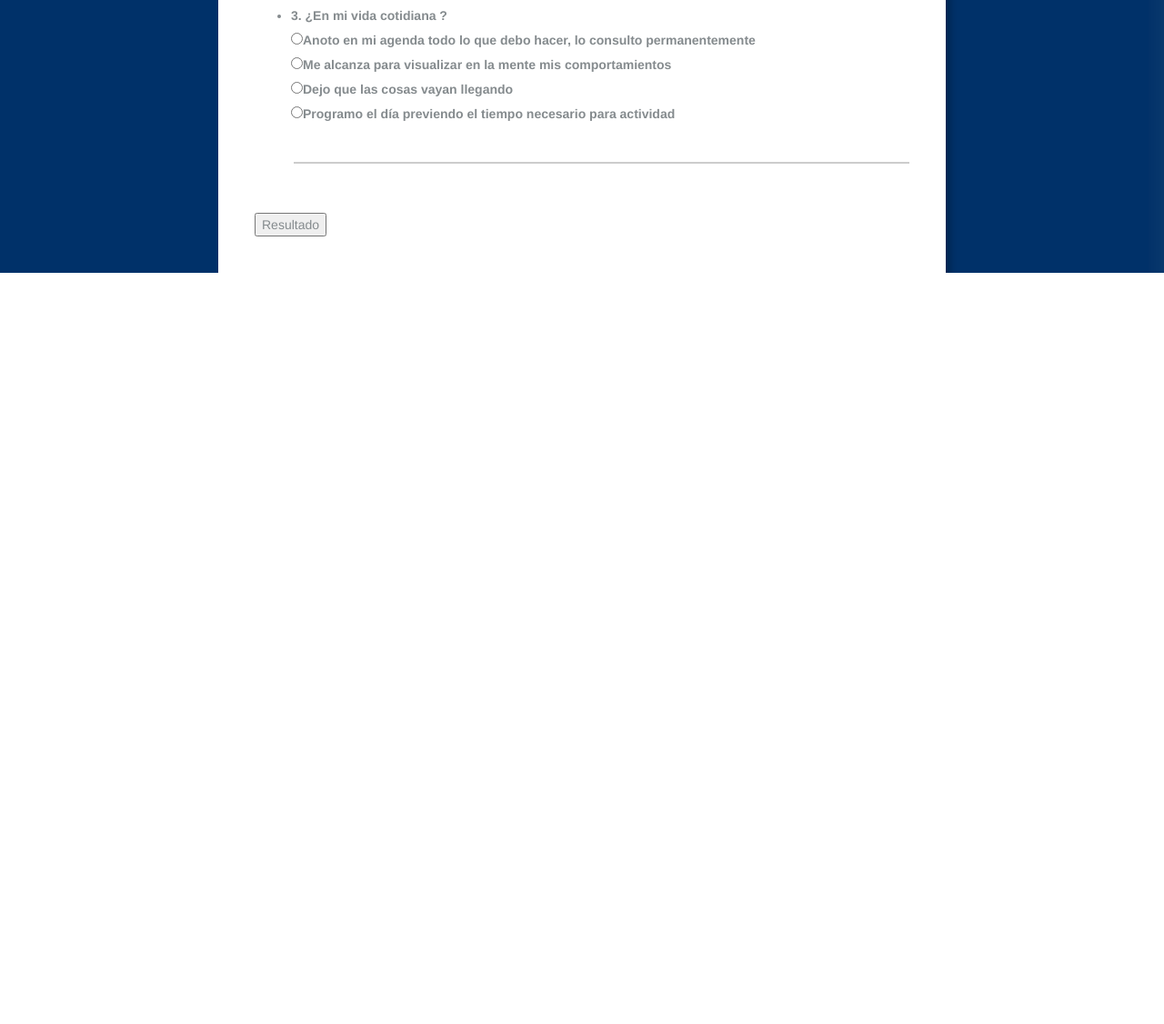
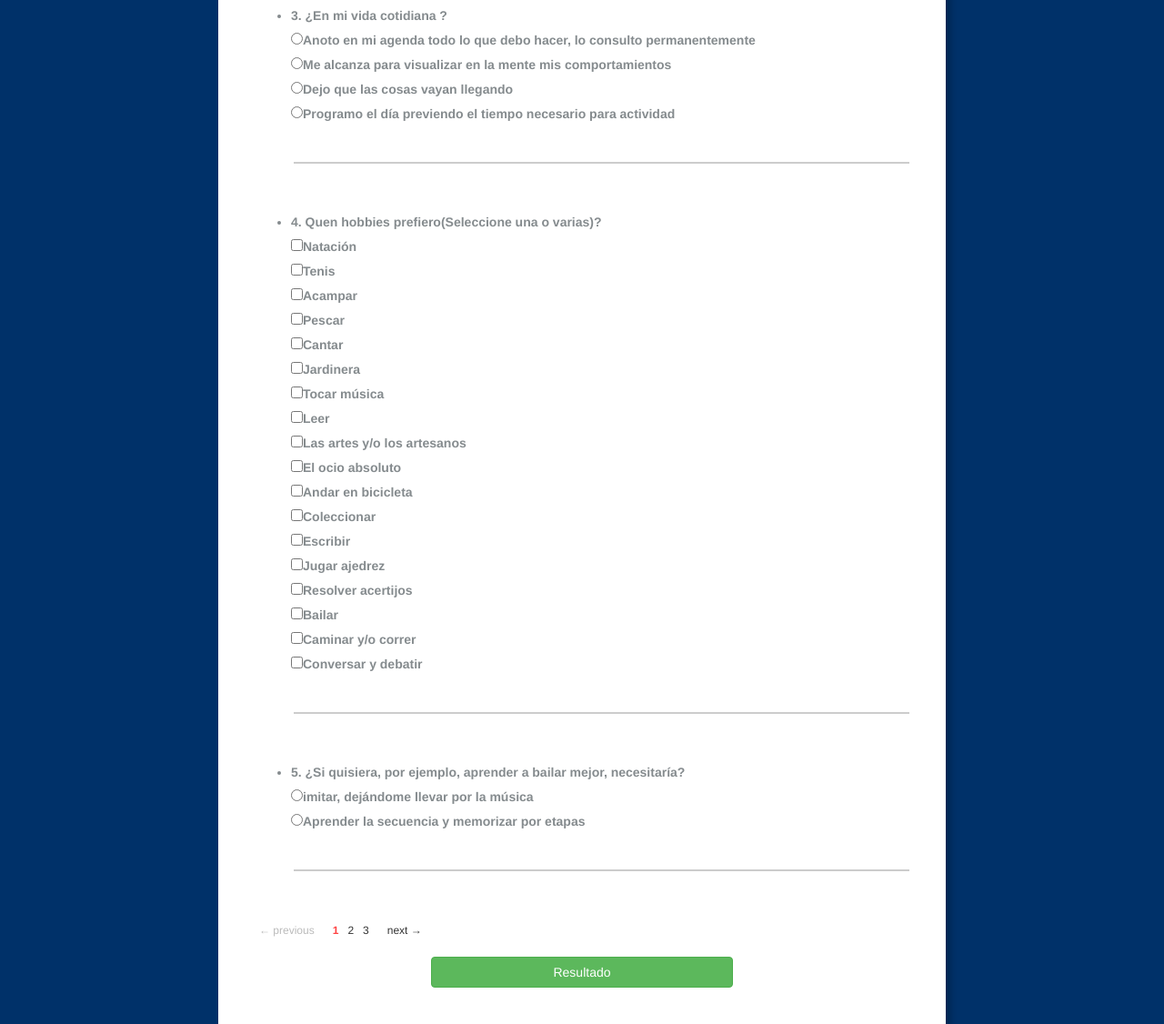
Before and after one commit to SdMSyN/Encuesta, a plain HTML site: page encuestap/estilos_aprendezaje_hemisferio_dominante.html in a window 1280 px wide. Shown: the part 754-1880 px from the top of the page at 91% size. Before the commit the page ends 1054 px from the top, so only its background shows below. Drawn offline with nearby package versions, Linux system fonts and the light colour scheme.

Commit message:
Cambios Estilos

```diff
--- a/encuestap/estilos_aprendezaje_hemisferio_dominante.html
+++ b/encuestap/estilos_aprendezaje_hemisferio_dominante.html
@@ -21,7 +21,7 @@
                 /* initiate the plugin */
                 $("div.holder").jPages({
                     containerID: "itemContainer",
-                    perPage: 3,
+                    perPage: 5,
                     startPage: 1,
                     startRange: 1,
                     midRange: 5,
@@ -101,24 +101,24 @@
                             </p><hr /></li>
                         <li><label>4. Quen hobbies prefiero(Seleccione una o varias)?</label>
                             <p>
-                                <label><input type="radio" name="radio4" id="radio4" value="9"/>Natación</label><br />
-                                <label><input type="radio" name="radio4" id="radio4" value="4"/>Tenis</label><br />
-                                <label><input type="radio" name="radio4" id="radio4" value="7"/>Acampar</label><br />
-                                <label><input type="radio" name="radio4" id="radio4" value="8"/>Pescar</label><br />
-                                <label><input type="radio" name="radio4" id="radio4" value="3"/>Cantar</label><br />
-                                <label><input type="radio" name="radio4" id="radio4" value="5"/>Jardinera</label><br />
-                                <label><input type="radio" name="radio4" id="radio4" value="4"/>Tocar música</label><br />
-                                <label><input type="radio" name="radio4" id="radio4" value="3"/>Leer</label><br />
-                                <label><input type="radio" name="radio4" id="radio4" value="6"/>Las artes y/o los artesanos</label><br />
-                                <label><input type="radio" name="radio4" id="radio4" value="3"/>El ocio absoluto</label><br />
-                                <label><input type="radio" name="radio4" id="radio4" value="9"/>Andar en bicicleta</label> <br />
-                                <label><input type="radio" name="radio4" id="radio4" value="5"/>Coleccionar</label><br />
-                                <label><input type="radio" name="radio4" id="radio4" value="8"/>Escribir</label><br />
-                                <label><input type="radio" name="radio4" id="radio4" value="1"/>Jugar ajedrez</label><br />
-                                <label><input type="radio" name="radio4" id="radio4" value="2"/>Resolver acertijos</label><br />
-                                <label><input type="radio" name="radio4" id="radio4" value="2"/>Bailar</label><br />
-                                <label><input type="radio" name="radio4" id="radio4" value="5"/>Caminar y/o correr</label><br />
-                                <label><input type="radio" name="radio4" id="radio4" value="7"/>Conversar y debatir</label><br />
+                                <label><input type="checkbox" name="radio4[]" id="radio4" value="9"/>Natación</label><br />
+                                <label><input type="checkbox" name="radio4[]" id="radio4" value="4"/>Tenis</label><br />
+                                <label><input type="checkbox" name="radio4[]" id="radio4" value="7"/>Acampar</label><br />
+                                <label><input type="checkbox" name="radio4[]" id="radio4" value="8"/>Pescar</label><br />
+                                <label><input type="checkbox" name="radio4[]" id="radio4" value="3"/>Cantar</label><br />
+                                <label><input type="checkbox" name="radio4[]" id="radio4" value="5"/>Jardinera</label><br />
+                                <label><input type="checkbox" name="radio4[]" id="radio4" value="4"/>Tocar música</label><br />
+                                <label><input type="checkbox" name="radio4[]" id="radio4" value="3"/>Leer</label><br />
+                                <label><input type="checkbox" name="radio4[]" id="radio4" value="6"/>Las artes y/o los artesanos</label><br />
+                                <label><input type="checkbox" name="radio4[]" id="radio4" value="3"/>El ocio absoluto</label><br />
+                                <label><input type="checkbox" name="radio4[]" id="radio4" value="9"/>Andar en bicicleta</label> <br />
+                                <label><input type="checkbox" name="radio4[]" id="radio4" value="5"/>Coleccionar</label><br />
+                                <label><input type="checkbox" name="radio4[]" id="radio4" value="8"/>Escribir</label><br />
+                                <label><input type="checkbox" name="radio4[]" id="radio4" value="1"/>Jugar ajedrez</label><br />
+                                <label><input type="checkbox" name="radio4[]" id="radio4" value="2"/>Resolver acertijos</label><br />
+                                <label><input type="checkbox" name="radio4[]" id="radio4" value="2"/>Bailar</label><br />
+                                <label><input type="checkbox" name="radio4[]" id="radio4" value="5"/>Caminar y/o correr</label><br />
+                                <label><input type="checkbox" name="radio4[]" id="radio4" value="7"/>Conversar y debatir</label><br />
                             </p><hr /></li>
                         <li><label>5. ¿Si quisiera, por ejemplo, aprender a bailar mejor, necesitaría?</label>
                             <p>
@@ -170,23 +170,25 @@
                             </p><hr /></li>
                         <li><label>14. ¿Las siguientes afirmaciones corresponden a mi caso (seleccione la que crea pertinente)?</label>
                             <p>
-                                <label><input type="radio" name="radio14" id="radio14" value="1"/>Capto rápidamente lo que dicen contratos, manuales de instrucciones y documentos legales</label> <br />
-                                <label><input type="radio" name="radio14" id="radio14" value="7"/>Entiendo bien los esquemas y diagramas</label> <br />
-                                <label><input type="radio" name="radio14" id="radio14" value="9"/>Visualizo intensamente los personajes y escenas de una novela</label><br />
-                                <label><input type="radio" name="radio14" id="radio14" value="1"/>Me es fácil encontrar lo que necesito en el diccionario o la guía telefónica</label><br />
-                                <label><input type="radio" name="radio14" id="radio14" value="1"/>Me gustan los juego de palabras</label><br />
-                                <label><input type="radio" name="radio14" id="radio14" value="3"/>Tomo muchas notas durante reuniones y conferencias</label> <br />
-                                <label><input type="radio" name="radio14" id="radio14" value="1"/>A menudo  las ideas me surgen sin saber donde</label> <br />
+                                <label><input type="checkbox" name="radio14[]" id="radio14" value="1"/>Capto rápidamente lo que dicen contratos, manuales de instrucciones y documentos legales</label> <br />
+                                <label><input type="checkbox" name="radio14[]" id="radio14" value="7"/>Entiendo bien los esquemas y diagramas</label> <br />
+                                <label><input type="checkbox" name="radio14[]" id="radio14" value="9"/>Visualizo intensamente los personajes y escenas de una novela</label><br />
+                                <label><input type="checkbox" name="radio14[]" id="radio14" value="1"/>Me es fácil encontrar lo que necesito en el diccionario o la guía telefónica</label><br />
+                                <label><input type="checkbox" name="radio14[]" id="radio14" value="1"/>Me gustan los juego de palabras</label><br />
+                                <label><input type="checkbox" name="radio14[]" id="radio14" value="3"/>Tomo muchas notas durante reuniones y conferencias</label> <br />
+                                <label><input type="checkbox" name="radio14[]" id="radio14" value="1"/>A menudo  las ideas me surgen sin saber donde</label> <br />
                             </p></li>
                     </ul>
+                    <!-- navigation holder -->
+                    <div class="holder"></div>
                 </div>
-                <button type="button" name="result" id="result">Resultado</button>
+                <button type="button" name="result" id="result" class="btn btn-success">Resultado</button>
             </form>
         </div>
             <script type="text/javascript"></script>
             <script language="javascript">
                 $('#result').click(function(){
-                    var visual = parseInt($('input:radio[id=radio2]:checked').val()) + parseInt($('input:radio[id=radio4]:checked').val())
+                    /*var visual = parseInt($('input:radio[id=radio2]:checked').val()) + parseInt($('input:radio[id=radio4]:checked').val())
                             + parseInt($('input:radio[id=radio7]:checked').val()) + parseInt($('input:radio[id=radio9]:checked').val())
                             + parseInt($('input:radio[id=radio13]:checked').val());
                     var auditiva = parseInt($('input:radio[id=radio1]:checked').val()) + parseInt($('input:radio[id=radio6]:checked').val())
@@ -195,7 +197,9 @@
                     var tactil = parseInt($('input:radio[id=radio3]:checked').val()) + parseInt($('input:radio[id=radio5]:checked').val())
                             + parseInt($('input:radio[id=radio8]:checked').val()) + parseInt($('input:radio[id=radio11]:checked').val())
                             + parseInt($('input:radio[id=radio14]:checked').val());
-                    console.log('Visual: '+visual+'; Auditiva: '+auditiva+'; Tactil: '+tactil);
+                            */
+                    var numberOfChecked = $('input:checkbox:checked').length;
+                    console.log(numberOfChecked);
                 });
             </script>
     </body>
```
Also changed, not shown: encuestap/estilos_aprendizaje_caderros.html (+8 -3 lines).
